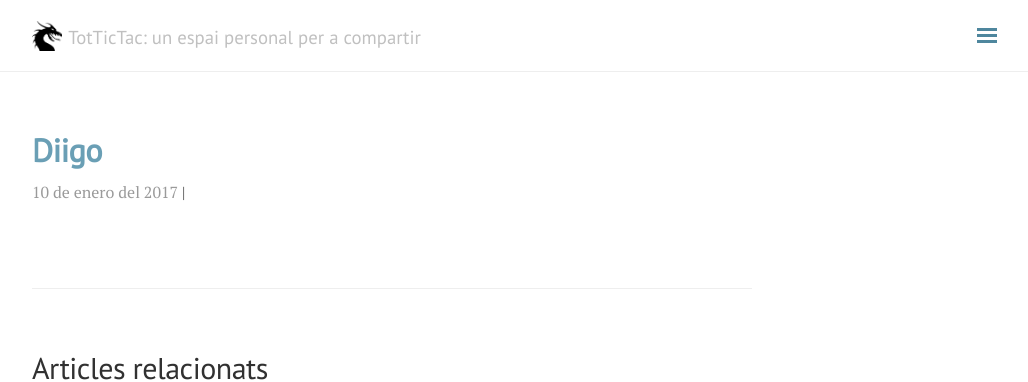
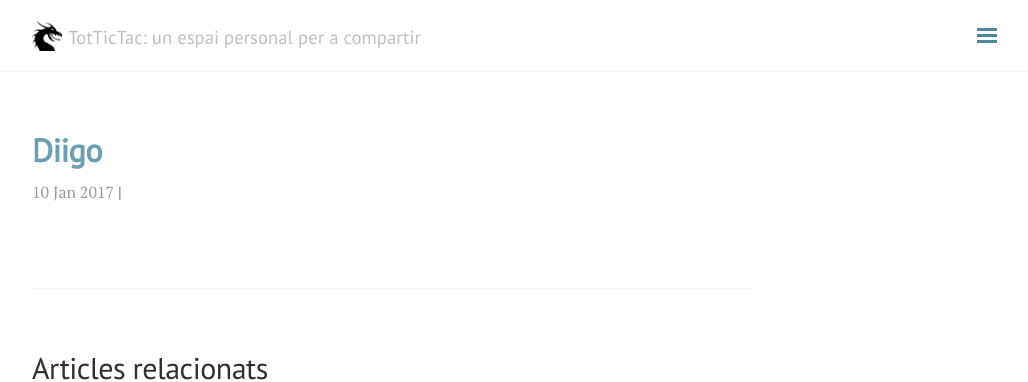
Before and after one commit to sasogu/sasogu.github.io, a Jekyll site: the page built from _links/03_diigo.md, in a window 1280 px wide. Shown: the top 382 px of the page, without its empty margins (248-1276 px from the left). Built offline with Jekyll 4.4.1, drawn with Linux system fonts in a browser that asks for light colours; nearby versions of some CDN libraries; comment, search, counter and statistics services are not loaded.

```diff
--- a/_layouts/post.html
+++ b/_layouts/post.html
@@ -4,7 +4,8 @@
 
 <div class="post">
   <h1 class="post-title">{{ page.title }}</h1>
-  <span class="post-date">{{ page.date | date_es }}</span>
+  <span class="post-date">{{ page.date | date_to_string }}</span>
+  <!-- <span class="post-date">{{ page.date | date_es }}</span> -->
   {% if page.tags %} |
   {% for tag in page.tags %}
     <a href="{{ site.baseurl }}{{ site.tag_page }}#{{ tag | slugify }}" class="post-tag">{{ tag }}</a>
--- a/_plugins/date-es-filter.rb
+++ b/_plugins/date-es-filter.rb
@@ -8,11 +8,11 @@
 
         month = case month.to_i
         when 1
-            "enero"
+            "gener"
         when 2
-            "febrero"
+            "febrer"
         when 3
-            "marzo"
+            "març"
         when 4
             "abril"
         when 5
```
Also changed, not shown: 16 other files.
